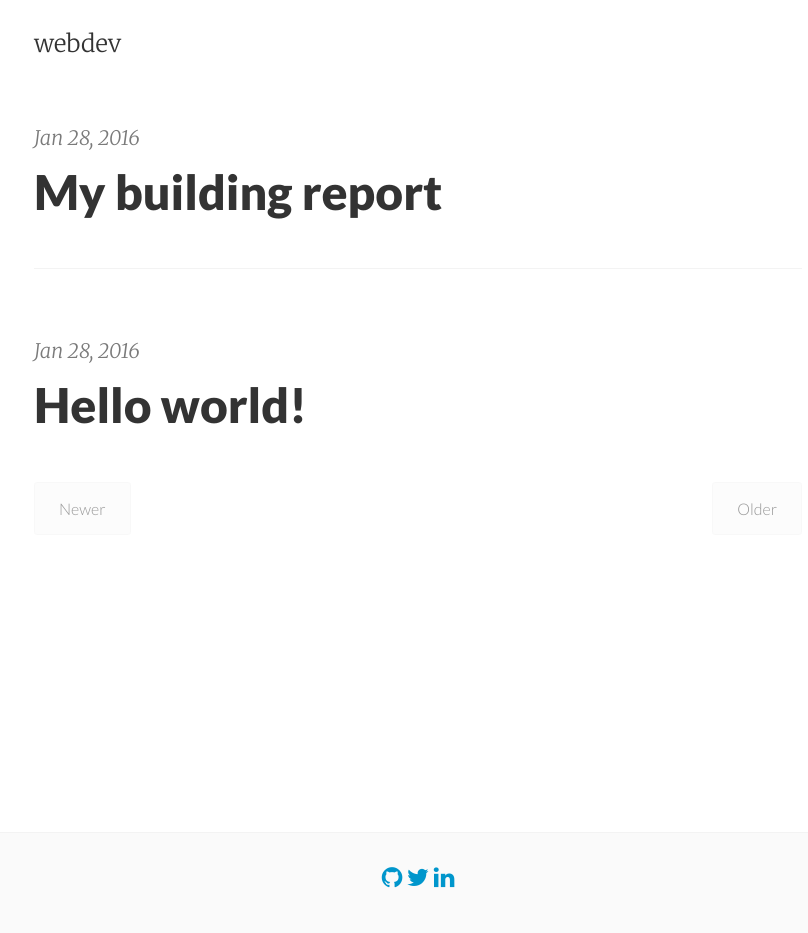
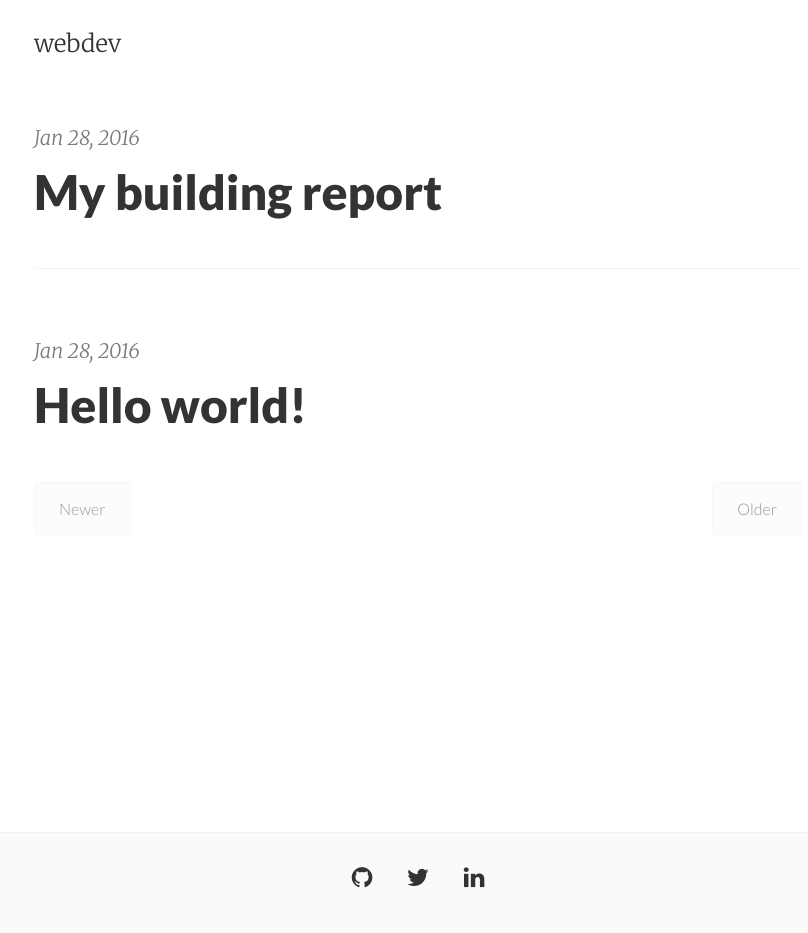
Before and after one commit to gaevoy/gaevoy.github.io, a Jekyll site: the page built from index.html, in a window 1280 px wide. Shown: the whole page, without its empty margins (222-1030 px from the left). Built offline with Jekyll 4.4.1, drawn with Linux system fonts in a browser that asks for light colours; nearby versions of some CDN libraries; the list of posts is cut into pages by our own code.

Commit message:
Update pixyll.css

```diff
--- a/css/pixyll.css
+++ b/css/pixyll.css
@@ -361,3 +361,8 @@ footer:after {
   content: "";
   display: block;
 }
+
+.social > a {
+  color: #333333 !important;
+  margin: 0 15px;
+}
```
